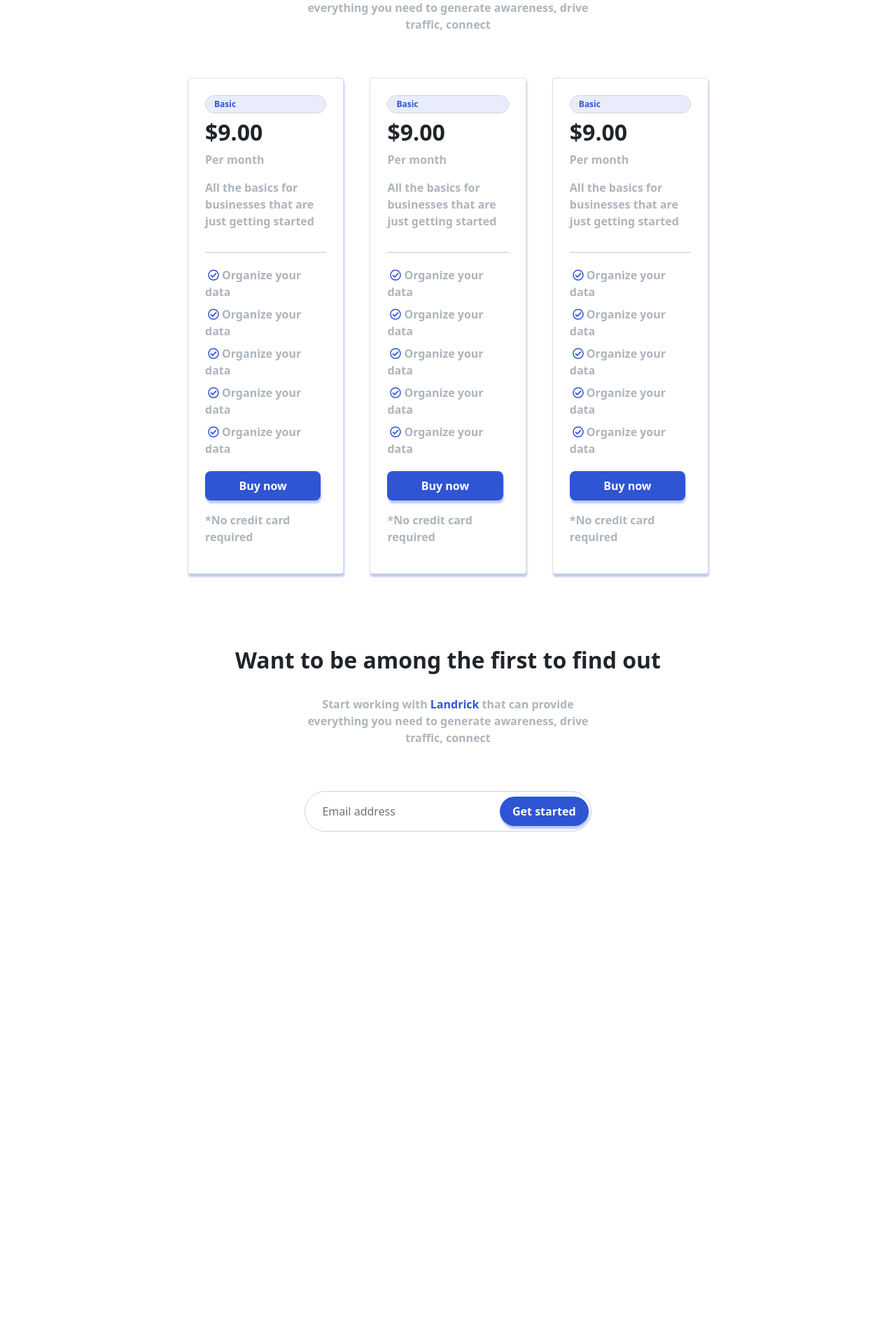
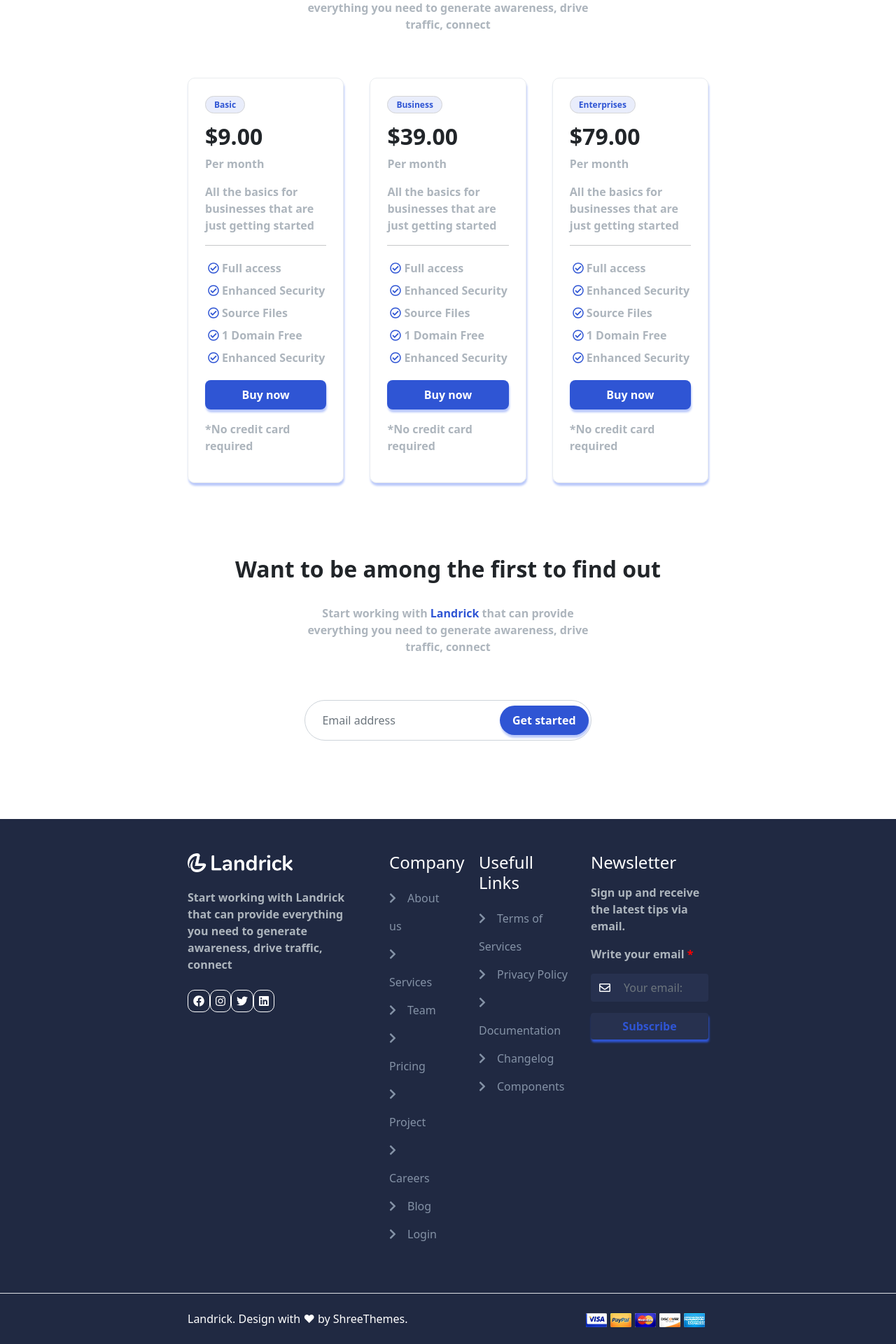
Before and after one commit to Robertodambrosio/proj-html-vuejs, a Vue app: page / in a window 1280 px wide. Shown: the part 2672-4592 px from the top of the page at 70% size. Before the commit the page ends 3924 px from the top, so only its background shows below. Built offline with nearby package versions, Linux system fonts and the light colour scheme.

Commit message:
layout *statico* completo

```diff
--- a/src/components/macro/Footer.vue
+++ b/src/components/macro/Footer.vue
@@ -1,14 +1,25 @@
 <template>
   <footer>
+    <FooterTop/>
+    <FooterBottom/>
   </footer>
 </template>
 
 <script>
+import FooterBottom from '../sections/FooterBottom.vue'
+import FooterTop from '../sections/FooterTop.vue'
 export default {
+  components: {
+     FooterTop,
+    FooterBottom
+  },
     name: 'Footer'
 }
 </script>
 
 <style lang="scss" scoped>
-
+footer {
+  background-color: #202942;;
+  color: white;
+}
 </style>
--- /dev/null
+++ b/src/components/sections/FooterBottom.vue
@@ -0,0 +1,31 @@
+<template>
+  <div class="border-top py-4 ">
+<div class="container align-items-center">
+    <span>Landrick. Design with ❤ by ShreeThemes.</span>
+    <div class="card-container float-end">
+        <img src="../../assets/img/visa.png" alt="visa">
+        <img src="../../assets/img/paypal.png" alt="paypal">
+        <img src="../../assets/img/master-card.png" alt="mastercard">
+        <img src="../../assets/img/discover.png" alt="discover">
+        <img src="../../assets/img/american-ex.png" alt="american-ex">
+    </div>
+</div>
+  </div>
+</template>
+
+<script>
+export default {
+name: 'FooterBottom'
+}
+</script>
+
+<style lang="scss" scoped>
+.border-top {
+border-top: 1px solid #27314f;
+
+p{margin-bottom: 0}
+
+img{width: 30px;
+margin-right: 5px;}
+}
+</style>
--- /dev/null
+++ b/src/components/sections/FooterTop.vue
@@ -0,0 +1,110 @@
+<template>
+    <div class="container mt-5 py-5">
+        <div class="row">
+            <div class="col-4">
+                <img src="../../assets/img/logo-light.png" alt="logo landrick">
+                <p class="pt-4 pb-2">Start working with Landrick that can
+                    provide everything
+                    you need to generate awareness, drive traffic,
+                    connect</p>
+                <div class="icon-container d-flex justify-content-between">
+                    <div class="icon-box">
+                        <i class="fab fa-facebook"></i></div>
+                    <div class="icon-box">
+                        <i class="fab fa-instagram"></i></div>
+                    <div class="icon-box">
+                        <i class="fab fa-twitter"></i> </div>
+                    <div class="icon-box">
+                        <i class="fab fa-linkedin"></i> </div>
+                </div>
+            </div>
+            <div class="col-2">
+                <ul>
+                    <h4 class="pb-2">Company</h4>
+                    <li><i class="fas fa-chevron-right me-3"></i>About us</li>
+                    <li><i class="fas fa-chevron-right me-3"></i>Services</li>
+                    <li><i class="fas fa-chevron-right me-3"></i>Team</li>
+                    <li><i class="fas fa-chevron-right me-3"></i>Pricing</li>
+                    <li><i class="fas fa-chevron-right me-3"></i>Project</li>
+                    <li><i class="fas fa-chevron-right me-3"></i>Careers</li>
+                    <li><i class="fas fa-chevron-right me-3"></i>Blog</li>
+                    <li><i class="fas fa-chevron-right me-3"></i>Login</li>
+                </ul>
+            </div>
+            <div class="col-3">
+                <ul>
+                    <h4 class="pb-2">Usefull Links</h4>
+                    <li><i class="fas fa-chevron-right me-3"></i>Terms of Services</li>
+                    <li><i class="fas fa-chevron-right me-3"></i>Privacy Policy</li>
+                    <li><i class="fas fa-chevron-right me-3"></i>Documentation</li>
+                    <li><i class="fas fa-chevron-right me-3"></i>Changelog</li>
+                    <li><i class="fas fa-chevron-right me-3"></i>Components</li>
+                </ul>
+            </div>
+            <div class="col-3">
+                <h4 class="pb-2">Newsletter</h4>
+                <p>Sign up and receive the latest tips via email.</p>
+                <p>Write your email <span style="color: red; background: none">*</span></p>
+                <div class="form-container mb-5">
+                    <div class="input-group mb-3">
+                        <span class="input-group-text"><i class="far fa-envelope"></i></span>
+                        <input type="text" class="form-control p-2" placeholder="Your email:" aria-label="Your email:">
+                    </div>
+                    <button class="btn w-100" type="button">Subscribe</button>
+                </div>
+            </div>
+
+        </div>
+    </div>
+</template>
+
+<script>
+    export default {
+        name: 'FooterTop'
+    }
+</script>
+
+<style lang="scss" scoped>
+    img {
+        width: 150px;
+    }
+
+    .icon-container {
+        width: 40%;
+
+        .icon-box {
+            border: 1px solid white;
+            border-radius: 10px;
+            padding: 3px 7px;
+        }
+    }
+
+    ul {
+        list-style: none;
+
+
+        li {
+            line-height: 40px;
+            color: #8492a6;
+        }
+    }
+
+span{
+    background-color: #27314f;
+    color: white;
+    border: none;
+}
+
+    input {
+        background-color: #27314f;
+        border: none;
+    }
+
+    button {
+        background: #27314f;
+         box-shadow: 1px 4px 3px #2f55d4;
+         color: #2f55d4;
+         font-weight: bold;
+    }
+
+</style>
--- a/src/components/sections/Rates.vue
+++ b/src/components/sections/Rates.vue
@@ -9,94 +9,94 @@
       </p>
     </div>
     <div class="card-container d-flex justify-content-between">
-      <div class="card p-4">
-        <span class="initial-btn mb-2">Basic</span>
-        <h2>$9.00</h2>
+      <div class="card-1 p-4">
+        <span class="initial-btn">Basic</span>
+        <h2 class="mt-3">$9.00</h2>
         <p>Per month</p>
         <p>All the basics for businesses that are just getting started</p>
         <hr />
         <div class="ul">
           <p class="li py-1">
             <i class="far fa-check-circle mx-1" style="color: #2f55d4"></i
-            >Organize your data
+            >Full access
           </p>
           <p class="li py-1">
             <i class="far fa-check-circle mx-1" style="color: #2f55d4"></i
-            >Organize your data
+            >Enhanced Security
           </p>
           <p class="li py-1">
             <i class="far fa-check-circle mx-1" style="color: #2f55d4"></i
-            >Organize your data
+            >Source Files
           </p>
           <p class="li py-1">
             <i class="far fa-check-circle mx-1" style="color: #2f55d4"></i
-            >Organize your data
+            >1 Domain Free
           </p>
           <p class="li py-1">
             <i class="far fa-check-circle mx-1" style="color: #2f55d4"></i
-            >Organize your data
+            >Enhanced Security
           </p>
         </div>
         <button type="button" class="btn btn1 me-2 mt-3">Buy now</button>
         <p class="my-3">*No credit card required</p>
       </div>
-      <div class="card p-4">
-        <span class="initial-btn mb-2">Basic</span>
-        <h2>$9.00</h2>
+      <div class="card-1 p-4">
+        <span class="initial-btn mb-2">Business</span>
+        <h2 class="mt-3">$39.00</h2>
         <p>Per month</p>
         <p>All the basics for businesses that are just getting started</p>
         <hr />
         <div class="ul">
           <p class="li py-1">
             <i class="far fa-check-circle mx-1" style="color: #2f55d4"></i
-            >Organize your data
+            >Full access
           </p>
           <p class="li py-1">
             <i class="far fa-check-circle mx-1" style="color: #2f55d4"></i
-            >Organize your data
+            >Enhanced Security
           </p>
           <p class="li py-1">
             <i class="far fa-check-circle mx-1" style="color: #2f55d4"></i
-            >Organize your data
+            >Source Files
           </p>
           <p class="li py-1">
             <i class="far fa-check-circle mx-1" style="color: #2f55d4"></i
-            >Organize your data
+            >1 Domain Free
           </p>
           <p class="li py-1">
             <i class="far fa-check-circle mx-1" style="color: #2f55d4"></i
-            >Organize your data
+            >Enhanced Security
           </p>
         </div>
         <button type="button" class="btn btn1 me-2 mt-3">Buy now</button>
         <p class="my-3">*No credit card required</p>
       </div>
-      <div class="card p-4">
-        <span class="initial-btn mb-2">Basic</span>
-        <h2>$9.00</h2>
+      <div class="card-1 p-4">
+        <span class="initial-btn mb-2">Enterprises</span>
+        <h2  class="mt-3">$79.00</h2>
         <p>Per month</p>
         <p>All the basics for businesses that are just getting started</p>
         <hr />
         <div class="ul">
           <p class="li py-1">
             <i class="far fa-check-circle mx-1" style="color: #2f55d4"></i
-            >Organize your data
+            >Full access
           </p>
           <p class="li py-1">
             <i class="far fa-check-circle mx-1" style="color: #2f55d4"></i
-            >Organize your data
+            >Enhanced Security
           </p>
           <p class="li py-1">
             <i class="far fa-check-circle mx-1" style="color: #2f55d4"></i
-            >Organize your data
+            >Source Files
           </p>
           <p class="li py-1">
             <i class="far fa-check-circle mx-1" style="color: #2f55d4"></i
-            >Organize your data
+            >1 Domain Free
           </p>
           <p class="li py-1">
             <i class="far fa-check-circle mx-1" style="color: #2f55d4"></i
-            >Organize your data
+            >Enhanced Security
           </p>
         </div>
         <button type="button" class="btn btn1 me-2 mt-3">Buy now</button>
@@ -107,7 +107,9 @@
 </template>
 
 <script>
-export default {};
+export default {
+    name: 'Rates'
+};
 </script>
 
 <style lang="scss" scoped>
@@ -115,7 +117,16 @@ export default {};
   max-width: 55%;
 }
 
-.initial-btn {
+
+
+.card-1 {
+  width: 30%;
+  box-shadow: 1px 4px 3px #b9c8fa;
+  border: 1px solid #e9ecef;
+  border-radius: 10px;
+
+
+  .initial-btn {
   background-color: #2f55d41a;
   padding: 3px 12px;
   border-radius: 20px;
@@ -125,15 +136,12 @@ export default {};
   border: 1px solid rgb(214, 214, 214);
 }
 
-.card {
-  width: 30%;
-  box-shadow: 1px 4px 3px #b9c8fa;
-
   .ul p {
     margin: 0;
   }
 
   .btn1 {
+      width: 100%;
     background-color: #2f55d4;
     color: white;
     font-weight: bold;
```
